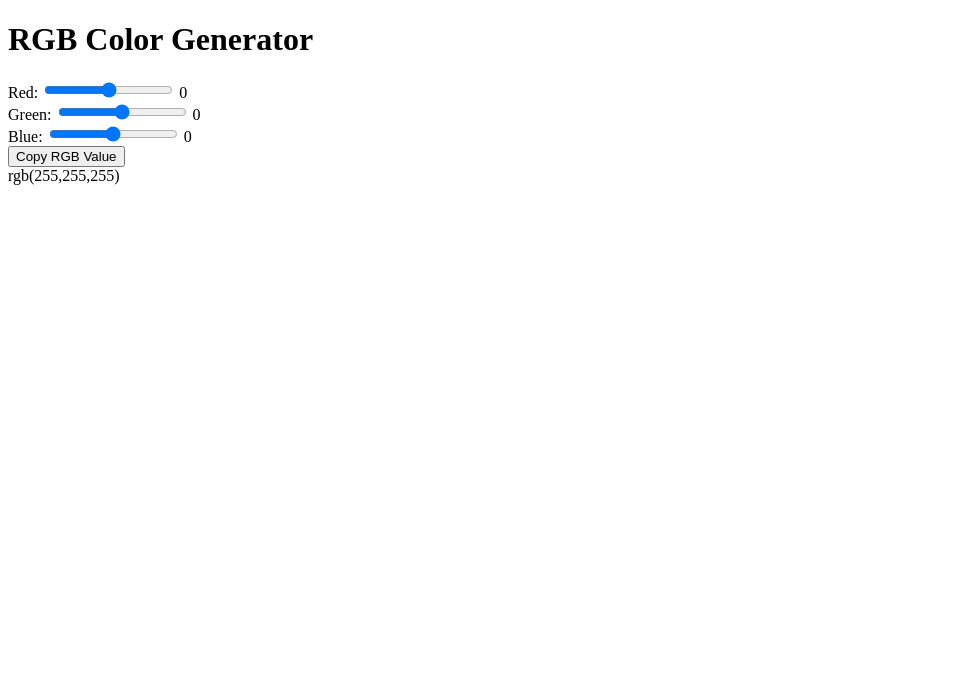
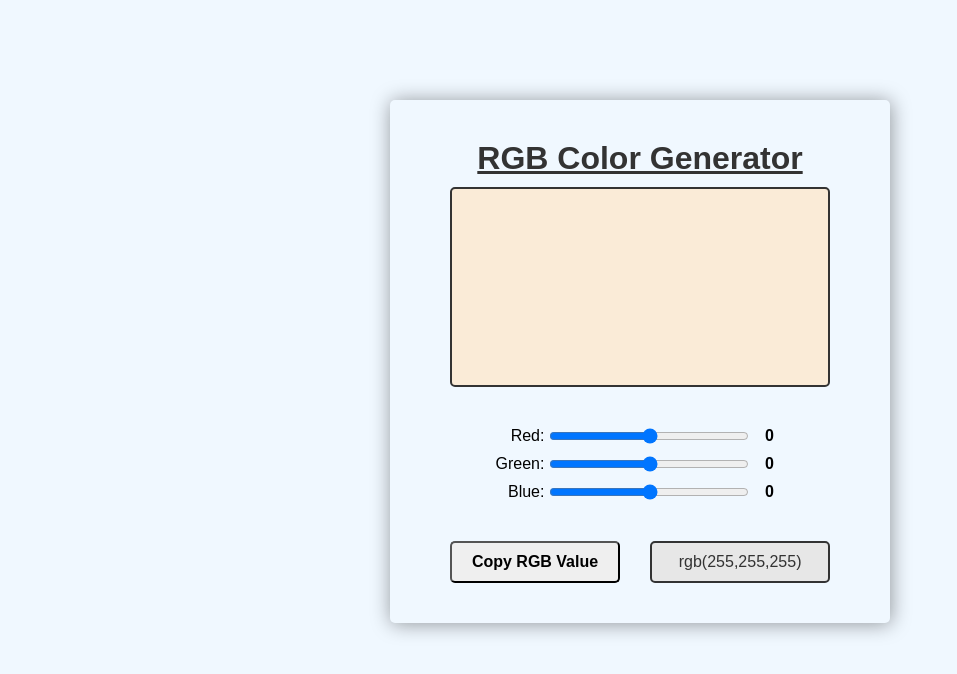
Before and after one commit to Moataz-Jbareen/RGB-Color-Generator-Application, a plain HTML site: page index.html in a window 1280 px wide. Shown: the whole page, without its empty margins (0-957 px from the left). Drawn offline with Linux system fonts and the light colour scheme.

Commit message:
add styleing to the html file

```diff
--- a/index.html
+++ b/index.html
@@ -9,7 +9,7 @@
 <body>
     <div class="container">
         <h1>RGB Color Generator</h1>
-        <div class="colo-box" id="color-box"></div>
+        <div class="color-box" id="color-box"></div>
         <div class="sliders">
             <div class="slider">
                 <label for="redSlider">Red:</label>
@@ -31,7 +31,7 @@
 
         <div class="btn-container">
             <button id="copyBtn"> Copy RGB Value</button>
-            <div id="inputType" class="input-type-valye">rgb(255,255,255)</div>
+            <div id="inputType" class="input-type-value">rgb(255,255,255)</div>
         </div>
     </div>
     <script src="main.js"></script>
--- a/style.css
+++ b/style.css
@@ -0,0 +1,110 @@
+*{
+    margin: 0;
+    padding: 0;
+    font-family: Arial, Helvetica, sans-serif;
+    box-sizing: border-box;
+
+}
+
+body{
+    background-color: aliceblue;
+
+}
+
+
+.container{
+    display: flex;
+    flex-direction: column;
+    max-width: 500px;
+    margin: 100px auto;
+    align-items: center;
+
+    box-shadow: 1px 1px 20px rgba(0,0,0,0.4);
+    padding: 40px;
+    border-radius: 5px;
+
+
+}
+
+.sliders{
+    margin-top: 10px;
+    padding: 10px;
+    display: flex;
+    flex-direction: column;
+    align-items: self-end;
+
+}
+
+h1{
+    color: #333;
+    text-decoration: underline;
+    font-weight: bold;
+}
+
+.color-box{
+    width: 380px;
+    height: 200px;
+    border-radius: 5px;
+    margin: 10px;
+    margin-bottom: 20px;
+    border: 2px solid #333;
+    background-color: antiquewhite;
+
+}
+
+
+.slider{
+    display: flex;
+    margin-bottom: 10px;
+
+}
+
+label{
+    margin-right: 5px;
+
+}
+input[type="range"]{
+    margin-right: 5px;
+    width: 200px;
+}
+
+span{
+    font-weight: bold;
+    width: 30px;
+    display: inline-block;
+    text-align: center;
+}
+
+
+.btn-container{
+    margin-top: 20px;
+    display: flex;
+    align-items: center;
+    gap: 30px;
+
+}
+
+button{
+
+    padding: 10px 20px;
+    font-size: 16px;
+    font-weight: 600;
+    cursor: pointer;
+    border-radius: 5px;
+
+}
+
+.input-type-value
+{
+padding: 10px 20px;
+background-color: #e7e7e7;
+border: 2px solid #333;
+border-radius: 5px;
+font-size: 16px;
+font-weight: 600px;
+color: #333;
+display: inline-block;
+text-align: center;
+width:180px;
+
+}
```
